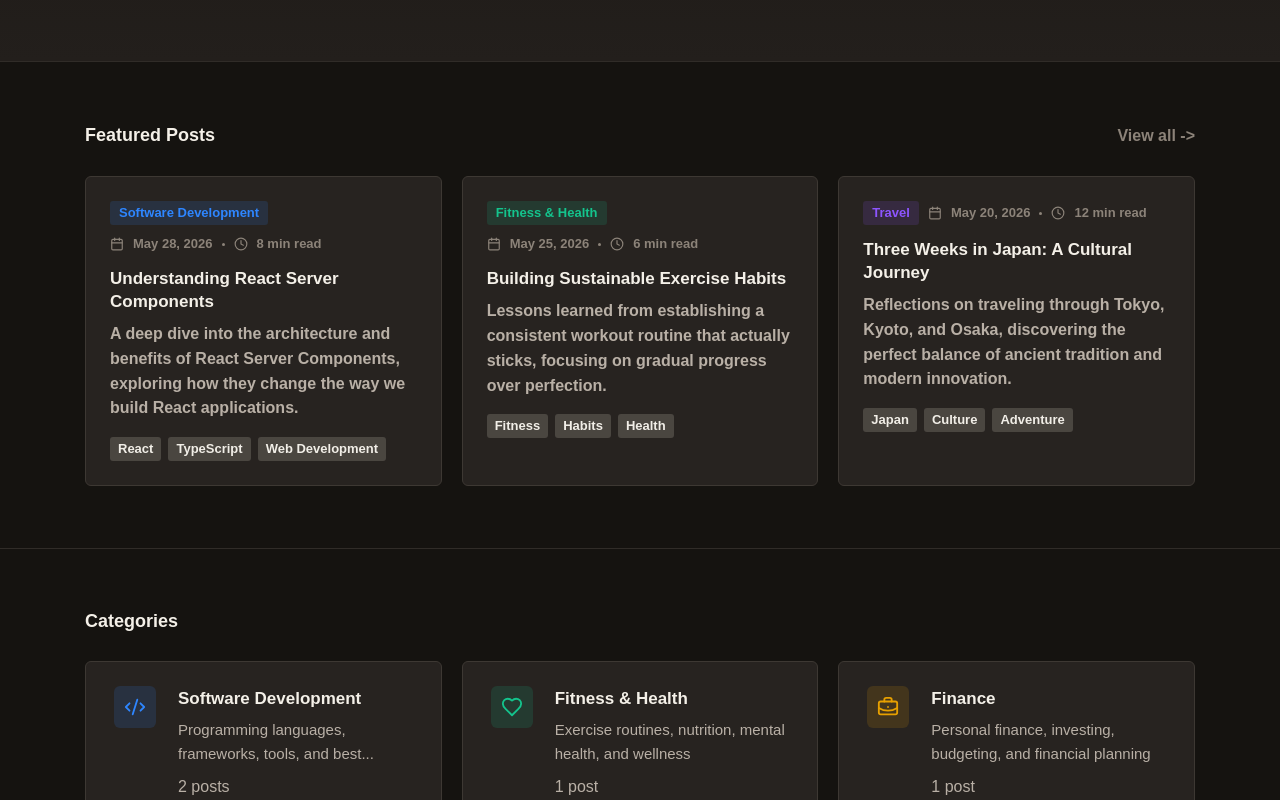
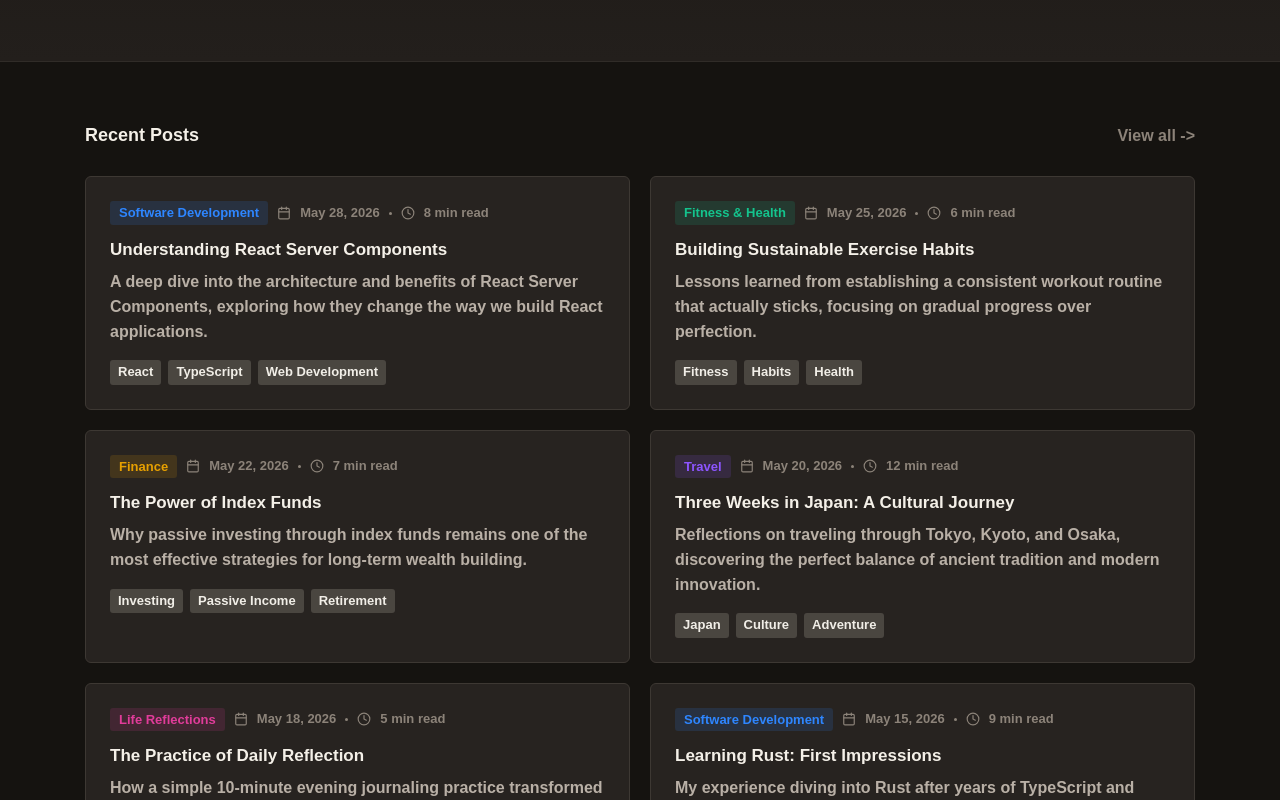
Before and after one commit to muliang0711/my_technical_log, a Next.js app in the folder frontend/: page / in a window 1280 px wide. Shown: the part 460-1260 px from the top of the page. Built offline with nearby package versions, Linux system fonts and the light colour scheme.

Commit message:
fix: simplify home and article pages

```diff
--- a/frontend/components/home/HomePage.jsx
+++ b/frontend/components/home/HomePage.jsx
@@ -1,15 +1,12 @@
 import Link from "next/link";
 import { ArrowRight } from "lucide-react";
-import { getAllPosts, getCategoriesWithCounts, getFeaturedPosts } from "../../lib/posts";
-import CategoryGrid from "../category/CategoryGrid";
+import { getAllPosts } from "../../lib/posts";
 import PostList from "../blog/PostList";
 import Hero from "../ui/Hero";
 import Section from "../ui/Section";
 
 export default function HomePage() {
   const posts = getAllPosts();
-  const featuredPosts = getFeaturedPosts();
-  const categories = getCategoriesWithCounts();
 
   return (
     <main>
@@ -31,15 +28,6 @@ export default function HomePage() {
         </p>
       </Hero>
       <Section
-        title="Featured Posts"
-        action={<Link className="view-link" href="/">View all -&gt;</Link>}
-      >
-        <PostList posts={featuredPosts} columns={3} />
-      </Section>
-      <Section title="Categories">
-        <CategoryGrid categories={categories} />
-      </Section>
-      <Section
         title="Recent Posts"
         action={<Link className="view-link" href="/">View all -&gt;</Link>}
       >
```
Also changed, not shown: frontend/components/posts/ArticlePage.jsx (+0 -11 lines).
